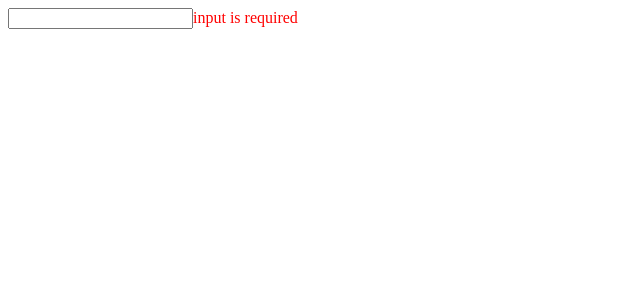
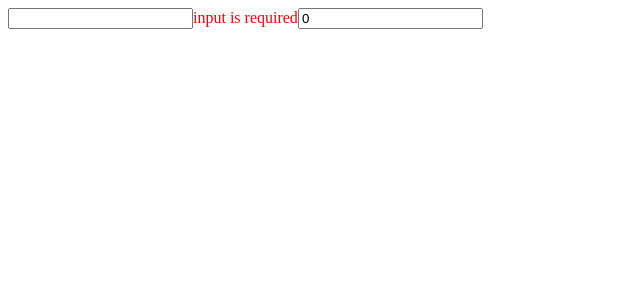
Before and after one commit to mreid21/simpli-form, a React (Vite) app: page / in a window 1280 px wide. Shown: the top 300 px of the page, without its empty margins (0-640 px from the left). Built offline with nearby package versions, Linux system fonts and the light colour scheme.

Commit message:
with types

```diff
--- a/src/App.tsx
+++ b/src/App.tsx
@@ -12,15 +12,19 @@ function App() {
     return text.toLowerCase() !== 'naruto <3 <3' ? {error: 'does not say naruto'} : false
   }
 
+  const greaterThanZero = (num: number) => num && num <= 0 ? {error: 'num less than zero'} : false
 
-  const name = useFormField('', {
+  const name = useFormField<string>('', {
     validators: [isRequired, minLength, saysNaruto],
     validationType: 'onChange'
   })
 
-  const age = useFormField('', {
-    validators: [isRequired],
-    validationType: 'onChange'
+  const age = useFormField<number>(0, {
+    validators: [greaterThanZero],
+    validationType: 'onSubmit',
+    errors: {
+      duration: 500
+    }
   })
 
   return (
@@ -28,6 +32,9 @@ function App() {
       <form>
         <input type="text" onChange={name.onChange} value={name.value} />
         {name.error && <span style={{color: 'red'}}>{name.error}</span>}
+
+        <input onChange={age.onChange} value={age.value} type="number" />
+        {age.error && <span style={{color: 'red'}}>{age.error}</span>}
       </form>
     </>
   )
--- a/src/useFormField.ts
+++ b/src/useFormField.ts
@@ -5,7 +5,7 @@ import { ValidationConfig } from './textValidation'
 type Field = string | number
 type Validator = ((...params: any) => {error: string} | boolean)
 
-function useFormField<T extends Field>(initial: T, config: ValidationConfig) {
+function useFormField<T extends Field>(initial: T, config: ValidationConfig<T>) {
     const {validators, validationType} = config
     const [value, setValue] = React.useState(initial)
     const [error, setError] = React.useState('')
```
Also changed, not shown: src/textValidation.ts (+4 -4 lines).
